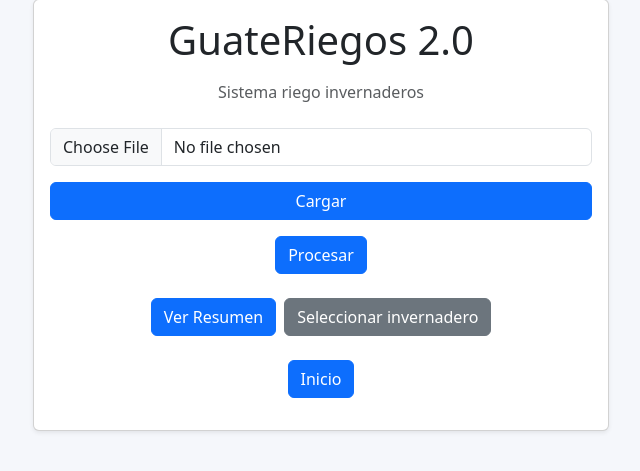
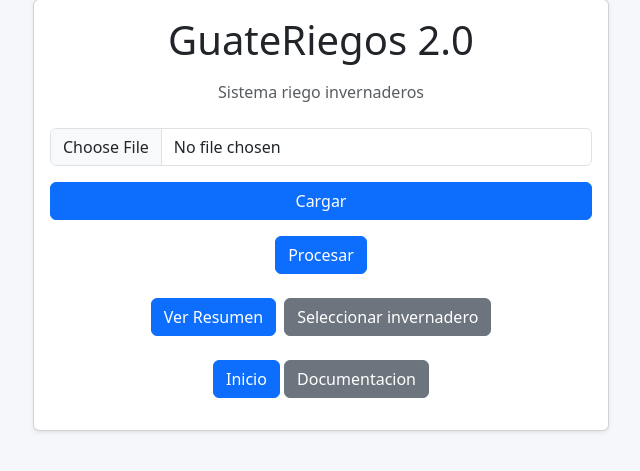
Before and after one commit to Javier-201906795/IPC2_Proyecto2_201906795, a Flask app: page / in a window 1280 px wide. Shown: the part 185-656 px from the top of the page, without its empty margins (319-959 px from the left). Run offline with Flask 3, Linux system fonts and the light colour scheme.

Commit message:
Crear boton a documentacion del proyecto

```diff
--- a/templates/index.html
+++ b/templates/index.html
@@ -45,6 +45,7 @@
           <br>
           <div class=" justify-content-sm-center">
             <a class="btn btn-primary" href="/" role="button">Inicio</a>
+            <a class="btn btn-secondary" href="https://github.com/Javier-201906795/IPC2_Proyecto2_201906795/blob/main/DOCUMENTACION_IPC2_Proyecto2_20190695.pdf" role="button">Documentacion</a>
           </div>
 
           <!-- Mensaje de advertencia o éxito -->
```
